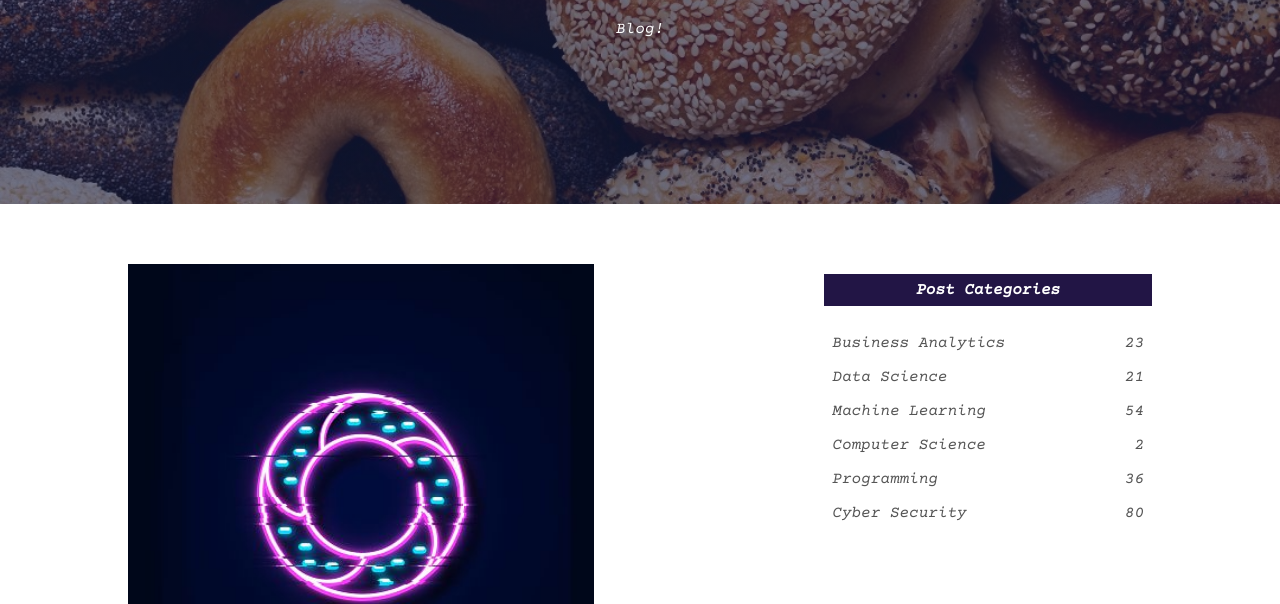
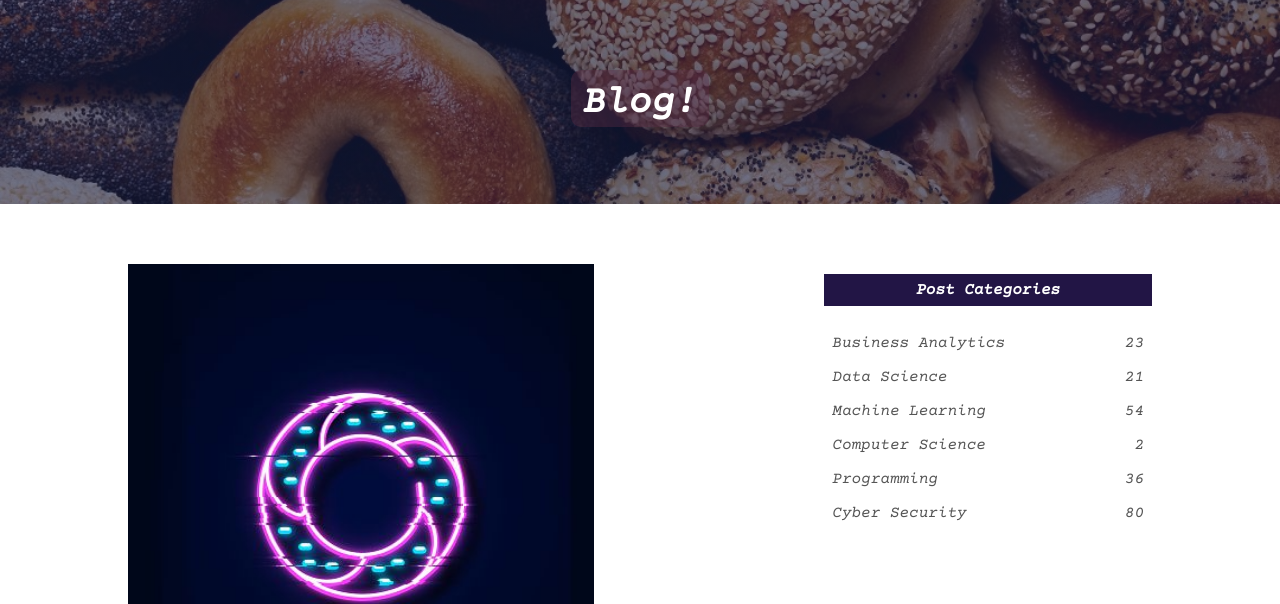
Before and after one commit to ChewieTea/Bagel-Merch, a plain HTML site: page Blog.html in a window 1280 px wide. Shown: the part 196-800 px from the top of the page. Drawn offline with nearby package versions, Linux system fonts and the light colour scheme.

Commit message:
Update: More Format Changes
Mainly working on the CSS side of things. Fixing up the Sub-Headers and giving them a background to make them more readable. I also added a hover function for the overline to make it look cooler and more interactive.

```diff
--- a/Blog.html
+++ b/Blog.html
@@ -30,7 +30,7 @@
             </ul>
         </div>
         <i class="material-icons" onclick="showMenu()">menu</i>     <!-- Adds Square X icon for phone. -->
-    </nav> Blog!</h1>
+    </nav><h1>Blog!</h1>
 
 </section>
 
--- a/style.css
+++ b/style.css
@@ -426,7 +426,30 @@ h3 {
 }
 
 .sub-header h1 {
-    margin-top: 100px;
+    position: relative;
+    display: inline-block;
+    margin-top: 50px;
+    padding: 12px 12px 2px;
+    border: 2px solid none;
+    border-radius: 10px;
+    background-color: #5b2c4565;
+    color: #fff;
+}
+
+.sub-header h1::before {
+    content: "";
+    position: absolute;
+    top: 0;
+    left: 0;
+    width: 100%;
+    height: 6px;
+    background-color: #78395bd4;
+    transform: scaleX(0);
+    transition: transform 0.3s ease-in-out;
+}
+
+.sub-header h1:hover::before {
+    transform: scaleX(1);
 }
 
 .about-us {
```
